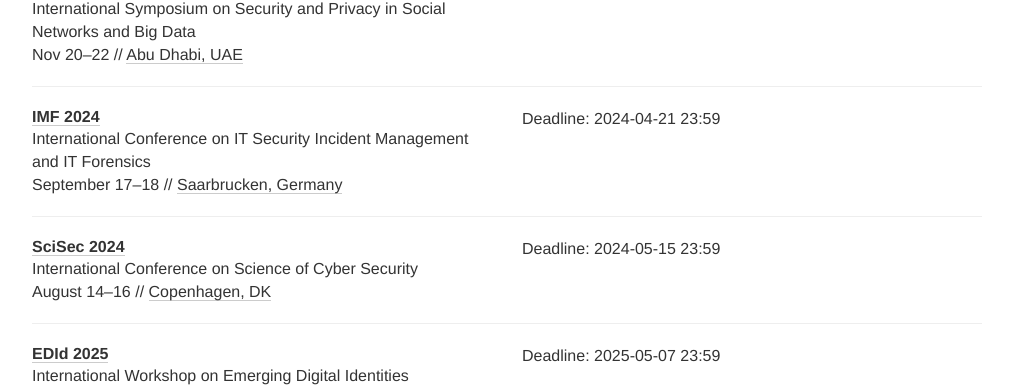
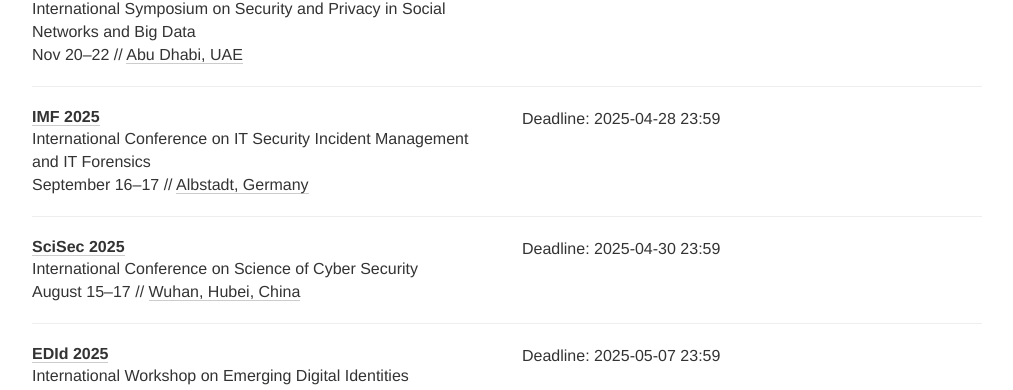
Before and after one commit to sec-deadlines/sec-deadlines.github.io, a Jekyll site: the page built from index.html, in a window 1280 px wide and 900 px high, scrolled down 3455 px. Shown: the part 152-542 px from the top of the window, without its empty margins (133-1146 px from the left). Built offline with Jekyll 4.4.1, drawn with Linux system fonts in a browser that asks for light colours; nearby versions of some CDN libraries; comment, search, counter and statistics services are not loaded.

Commit message:
Update conferences.yml

```diff
--- a/_data/conferences.yml
+++ b/_data/conferences.yml
@@ -207,21 +207,22 @@
   tags: [SEC, PRIV, CRYPTO, CONF]
 
 - name: IMF
-  year: 2024
-  date: "September 17–18"
+  year: 2025
+  date: "September 16–17"
   description: International Conference on IT Security Incident Management and IT Forensics
-  link: https://www.imf-conference.org/
-  deadline: ["2024-04-21 23:59"]
-  place: Saarbrucken, Germany
+  link: https://www.imf-conference.org/cfp.html
+  deadline: ["2025-04-28 23:59"]
+  timezone: Etc/UTC
+  place: Albstadt, Germany
   tags: [SEC, CONF]
 
 - name: SciSec
   description: International Conference on Science of Cyber Security
-  year: 2024
-  link: https://scisec.org/
-  deadline: ["2024-05-15 23:59"]
-  date: August 14-16
-  place: Copenhagen, DK
+  year: 2025
+  link: https://scisec.org/index.html
+  deadline: ["2025-04-30 23:59"]
+  date: August 15-17
+  place: Wuhan, Hubei, China
   tags: [SEC, CONF]
 
 - name: EDId
```
